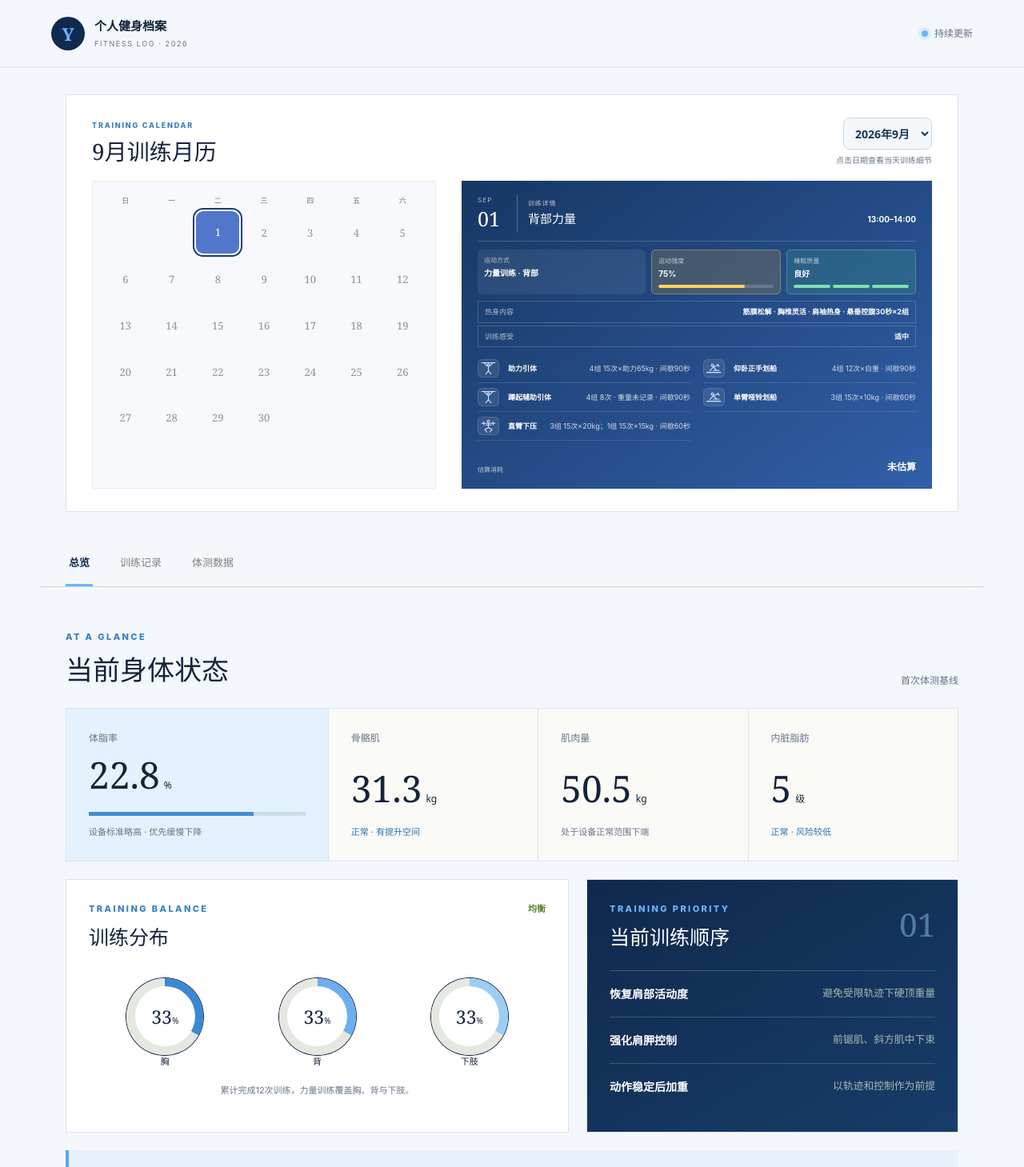
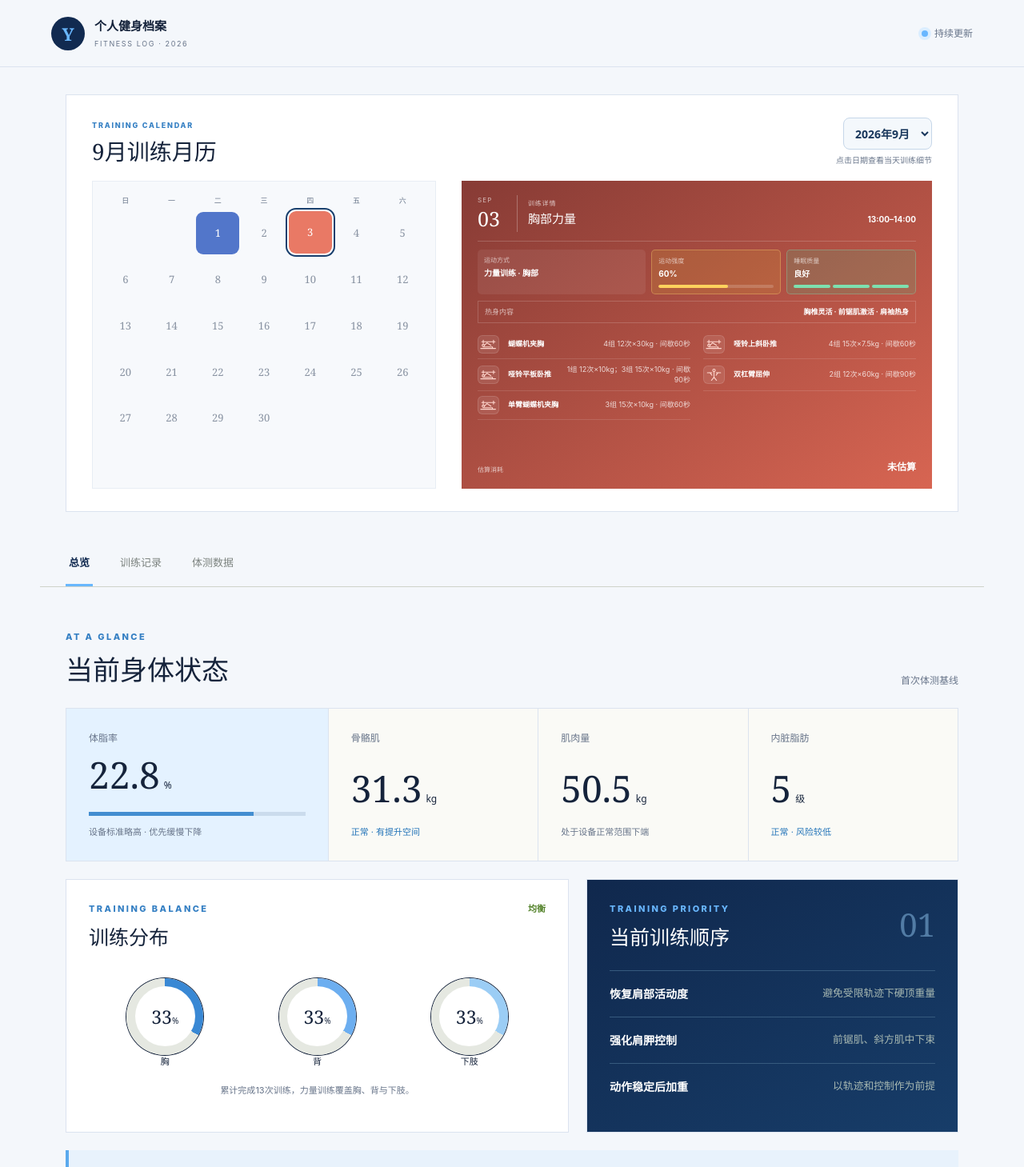
Before and after one commit to Eason199907/fitness-progress, a Next.js app: page / in a window 1280 px wide. Shown: the top 1459 px of the page at 80% size. Built offline with nearby package versions, Linux system fonts and the light colour scheme.

Commit message:
Back up September 3 chest workout

```diff
--- a/app/page.tsx
+++ b/app/page.tsx
@@ -291,6 +291,29 @@ const sessions = [
       { name: "蹲起辅助引体", sets: "4组 8次 · 重量未记录 · 间歇90秒" },
       { name: "单臂哑铃划船", sets: "3组 15次×10kg · 间歇60秒" },
       { name: "直臂下压", sets: "3组 15次×20kg；1组 15次×15kg · 间歇60秒" },
+    ],
+    cardio: null,
+    strengthCalories: null,
+    cardioCalories: null,
+  },
+  {
+    date: "09.03",
+    part: "胸",
+    intensity: 60,
+    note: "胸部推举与夹胸训练",
+    tone: "coral",
+    time: "13:00–14:00",
+    cardioTime: null,
+    mode: "力量训练 · 胸部",
+    sleep: "良好",
+    warmup: "胸椎灵活 · 前锯肌激活 · 肩袖热身",
+    calories: null,
+    actions: [
+      { name: "蝴蝶机夹胸", sets: "4组 12次×30kg · 间歇60秒" },
+      { name: "哑铃上斜卧推", sets: "4组 15次×7.5kg · 间歇60秒" },
+      { name: "哑铃平板卧推", sets: "1组 12次×10kg；3组 15次×10kg · 间歇90秒" },
+      { name: "双杠臂屈伸", sets: "2组 12次×60kg · 间歇90秒" },
+      { name: "单臂蝴蝶机夹胸", sets: "3组 15次×10kg · 间歇60秒" },
     ],
     cardio: null,
     strengthCalories: null,
```
